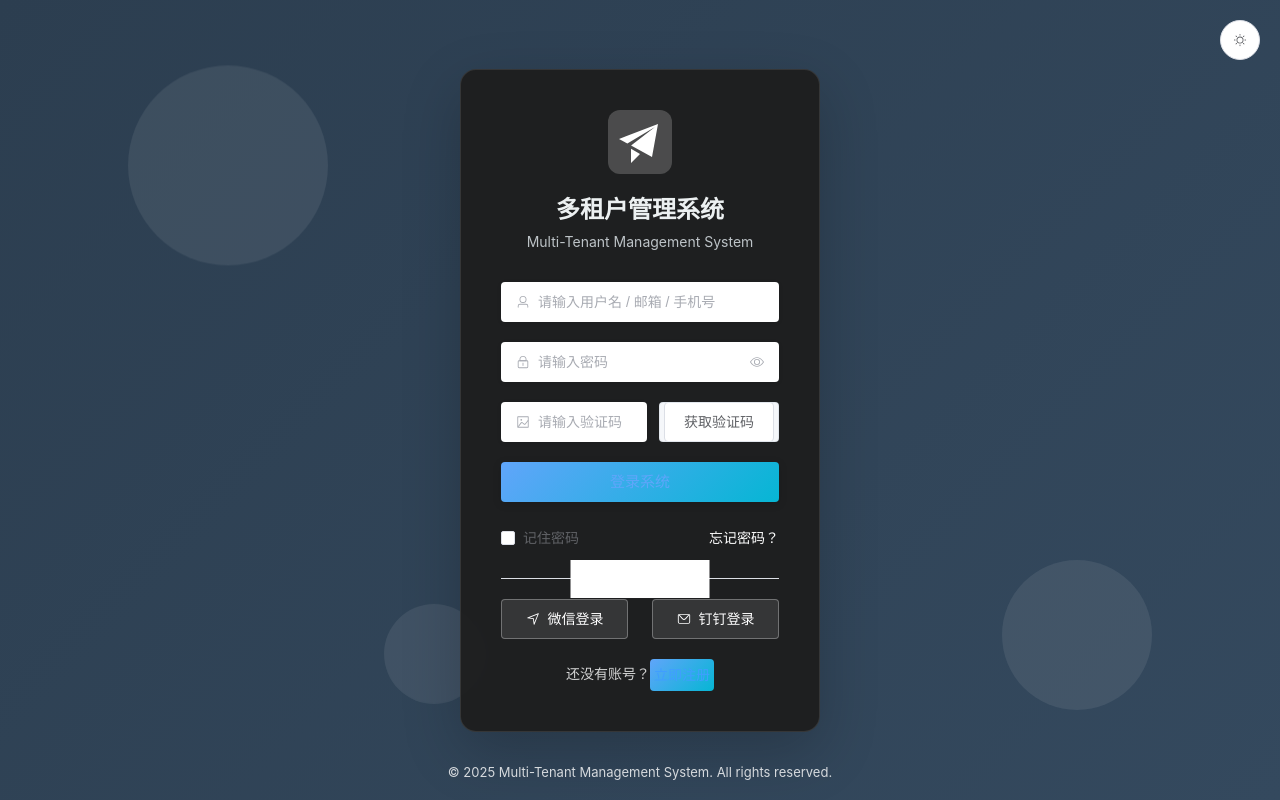
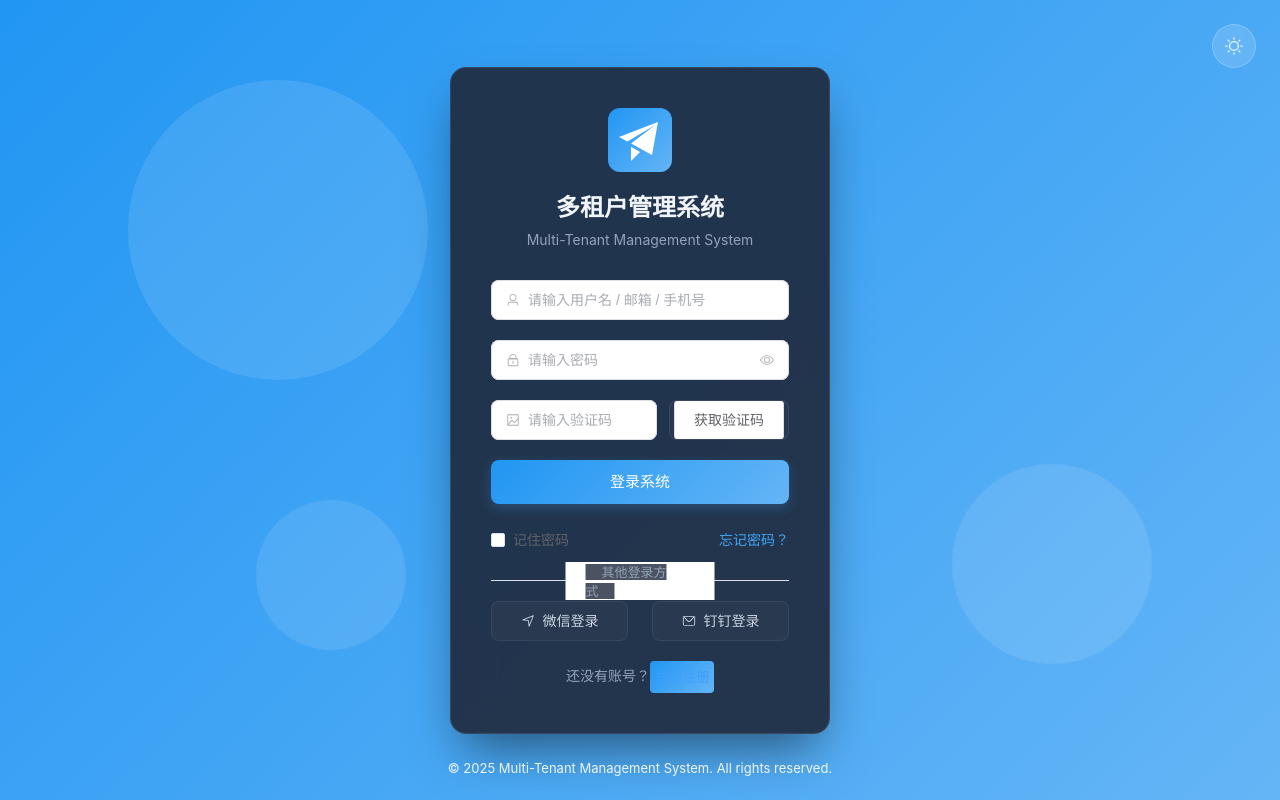
Before and after one commit to solate/admin, a Vue app in the folder frontend/: page /login in a window 1280 px wide. Both pictures are taken after a click on the button 1240 px from the left and 40 px from the top of the page. Built offline with nearby package versions, Linux system fonts and the light colour scheme; no server answers.

Commit message:
refactor(styles): 优化全局样式和主题变量
feat(Login): 改进登录页主题切换按钮和背景动画
style(Layout): 移除系统负载热力图组件并清理样式

```diff
--- a/frontend/src/styles/index.scss
+++ b/frontend/src/styles/index.scss
@@ -1,17 +1,19 @@
 // ===== 全局变量 - 商务蓝主题 =====
 :root {
-  // 主题色 - 商务蓝（浅色渐变）
-  --primary-color: #3b82f6;
-  --primary-light: #60a5fa;
-  --primary-dark: #2563eb;
-  --secondary-color: #06b6d4;
-  --accent-color: #6366f1;
+  // 主题色 - 专业商务蓝色系 (#1e88e5)
+  --primary-color: #1e88e5;
+  --primary-light: #42a5f5;
+  --primary-lighter: #64b5f6;
+  --primary-dark: #1976d2;
+  --primary-darker: #1565c0;
+  --secondary-color: #1976d2;
 
-  // 渐变色（更浅的天蓝渐变）
-  --gradient-primary: linear-gradient(135deg, #3b82f6 0%, #06b6d4 100%);
-  --gradient-primary-hover: linear-gradient(135deg, #60a5fa 0%, #22d3ee 100%);
+  // 渐变色 - 专业商务蓝色系渐变（从深到浅）
+  --gradient-primary: linear-gradient(135deg, #1976d2 0%, #42a5f5 100%);
+  --gradient-primary-hover: linear-gradient(135deg, #1e88e5 0%, #64b5f6 100%);
+  --gradient-primary-subtle: linear-gradient(135deg, rgba(30, 136, 229, 0.1) 0%, rgba(25, 118, 210, 0.1) 100%);
   --gradient-bg: linear-gradient(180deg, #f8fafc 0%, #f1f5f9 100%);
-  --gradient-glass: linear-gradient(135deg, rgba(255, 255, 255, 0.8) 0%, rgba(255, 255, 255, 0.6) 100%);
+  --gradient-glass: linear-gradient(135deg, rgba(255, 255, 255, 0.9) 0%, rgba(255, 255, 255, 0.7) 100%);
 
   // 状态颜色
   --success-color: #10b981;
@@ -20,8 +22,8 @@
   --info-color: #6366f1;
 
   // 文字颜色 - 亮色主题
-  --text-primary: #1e293b;
-  --text-regular: #475569;
+  --text-primary: #0f172a;
+  --text-regular: #334155;
   --text-secondary: #64748b;
   --text-placeholder: #94a3b8;
 
@@ -37,8 +39,9 @@
   --bg-glass: rgba(255, 255, 255, 0.8);
 
   // 光效
-  --glow-primary: 0 4px 12px rgba(37, 99, 235, 0.15);
-  --glow-hover: 0 6px 20px rgba(37, 99, 235, 0.25);
+  --glow-primary: 0 4px 12px rgba(30, 136, 229, 0.15);
+  --glow-hover: 0 6px 20px rgba(30, 136, 229, 0.25);
+  --glow-subtle: 0 2px 8px rgba(30, 136, 229, 0.08);
 
   // 布局
   --header-height: 64px;
@@ -55,8 +58,8 @@
   --box-shadow-large: 0 20px 25px -5px rgba(0, 0, 0, 0.05), 0 10px 10px -5px rgba(0, 0, 0, 0.02);
 
   // 过渡动画
-  --transition-base: all 0.2s cubic-bezier(0.4, 0, 0.2, 1);
-  --transition-fade: opacity 0.2s ease-in-out;
+  --transition-base: all 0.25s cubic-bezier(0.4, 0, 0.2, 1);
+  --transition-fade: opacity 0.25s ease-in-out;
 
   // 字体
   --font-family-base: "Inter", -apple-system, BlinkMacSystemFont, "Segoe UI", "Roboto", "Helvetica Neue", Arial, "PingFang SC", "Hiragino Sans GB", "Microsoft YaHei", sans-serif;
@@ -72,41 +75,49 @@
   --spacing-xl: 32px;
 }
 
-// 暗色主题
+// 暗色主题 - 完整支持
 [data-theme='dark'] {
-  --primary-color: #60a5fa;
-  --primary-light: #93c5fd;
-  --primary-dark: #3b82f6;
+  // 主题色 - 暗色模式下稍亮
+  --primary-color: #42a5f5;
+  --primary-light: #64b5f6;
+  --primary-lighter: #90caf9;
+  --primary-dark: #1e88e5;
+  --primary-darker: #1976d2;
 
-  --gradient-primary: linear-gradient(135deg, #60a5fa 0%, #06b6d4 100%);
-  --gradient-primary-hover: linear-gradient(135deg, #93c5fd 0%, #22d3ee 100%);
+  // 渐变色 - 暗色主题（从深到浅）
+  --gradient-primary: linear-gradient(135deg, #2196f3 0%, #64b5f6 100%);
+  --gradient-primary-hover: linear-gradient(135deg, #42a5f5 0%, #90caf9 100%);
+  --gradient-primary-subtle: linear-gradient(135deg, rgba(66, 165, 245, 0.2) 0%, rgba(33, 150, 243, 0.2) 100%);
   --gradient-bg: linear-gradient(180deg, #0f172a 0%, #1e293b 100%);
-  --gradient-glass: linear-gradient(135deg, rgba(30, 41, 59, 0.6) 0%, rgba(15, 23, 42, 0.4) 100%);
+  --gradient-glass: linear-gradient(135deg, rgba(30, 41, 59, 0.8) 0%, rgba(15, 23, 42, 0.6) 100%);
 
-  // 文字颜色
+  // 文字颜色 - 暗色主题
   --text-primary: #f1f5f9;
   --text-regular: #cbd5e1;
   --text-secondary: #94a3b8;
   --text-placeholder: #64748b;
 
-  // 边框颜色
-  --border-base: rgba(148, 163, 184, 0.2);
-  --border-light: rgba(51, 65, 85, 0.5);
-  --border-lighter: rgba(30, 41, 59, 0.5);
+  // 边框颜色 - 暗色主题
+  --border-base: rgba(71, 85, 105, 0.5);
+  --border-light: rgba(51, 65, 85, 0.6);
+  --border-lighter: rgba(30, 41, 59, 0.8);
 
-  // 背景颜色
-  --bg-white: rgba(30, 41, 59, 0.6);
+  // 背景颜色 - 暗色主题
+  --bg-white: rgba(30, 41, 59, 0.8);
   --bg-page: #0f172a;
   --bg-light: rgba(51, 65, 85, 0.5);
-  --bg-glass: rgba(30, 41, 59, 0.6);
+  --bg-glass: rgba(30, 41, 59, 0.7);
 
-  --glow-primary: 0 4px 12px rgba(59, 130, 246, 0.25);
-  --glow-hover: 0 6px 20px rgba(59, 130, 246, 0.4);
+  // 光效 - 暗色主题
+  --glow-primary: 0 4px 12px rgba(66, 165, 245, 0.25);
+  --glow-hover: 0 6px 20px rgba(66, 165, 245, 0.4);
+  --glow-subtle: 0 2px 8px rgba(66, 165, 245, 0.15);
 
-  --box-shadow: 0 4px 6px -1px rgba(0, 0, 0, 0.3), 0 2px 4px -1px rgba(0, 0, 0, 0.2);
-  --box-shadow-light: 0 10px 15px -3px rgba(0, 0, 0, 0.3);
-  --box-shadow-medium: 0 20px 25px -5px rgba(0, 0, 0, 0.4);
-  --box-shadow-large: 0 25px 50px -12px rgba(0, 0, 0, 0.5);
+  // 阴影 - 暗色主题
+  --box-shadow: 0 4px 6px -1px rgba(0, 0, 0, 0.4), 0 2px 4px -1px rgba(0, 0, 0, 0.3);
+  --box-shadow-light: 0 10px 15px -3px rgba(0, 0, 0, 0.4);
+  --box-shadow-medium: 0 20px 25px -5px rgba(0, 0, 0, 0.5);
+  --box-shadow-large: 0 25px 50px -12px rgba(0, 0, 0, 0.6);
 }
 
 // ===== 全局重置 =====
@@ -114,9 +125,14 @@
   box-sizing: border-box;
 }
 
-// Element Plus 变量覆盖
+// Element Plus 变量覆盖 - 亮色主题
 :root {
   --el-color-primary: var(--primary-color);
+  --el-color-primary-light-3: var(--primary-light);
+  --el-color-primary-light-5: var(--primary-lighter);
+  --el-color-primary-light-7: var(--primary-lighter);
+  --el-color-primary-dark-2: var(--primary-dark);
+
   --el-color-success: var(--success-color);
   --el-color-warning: var(--warning-color);
   --el-color-danger: var(--danger-color);
@@ -131,6 +147,7 @@
   --el-border-color-light: var(--border-light);
   --el-border-color-lighter: var(--border-lighter);
   --el-border-color-extra-light: var(--border-lighter);
+  --el-border-color-dark: var(--border-base);
 
   --el-bg-color: var(--bg-white);
   --el-bg-color-page: var(--bg-page);
@@ -146,6 +163,24 @@
   --el-box-shadow-light: var(--box-shadow-light);
   --el-box-shadow-base: var(--box-shadow-medium);
   --el-box-shadow-dark: var(--box-shadow-large);
+
+  --el-disabled-bg-color: var(--bg-light);
+}
+
+// Element Plus 暗色主题覆盖
+[data-theme='dark'] {
+  --el-bg-color: var(--bg-white);
+  --el-bg-color-page: var(--bg-page);
+  --el-bg-color-overlay: var(--bg-light);
+
+  --el-fill-color-blank: var(--bg-white);
+  --el-fill-color-light: var(--bg-light);
+  --el-fill-color-lighter: var(--border-lighter);
+  --el-fill-color-extra-light: var(--bg-page);
+  --el-fill-color-dark: var(--border-base);
+
+  --el-disabled-bg-color: var(--bg-light);
+  --el-mask-color: rgba(0, 0, 0, 0.7);
 }
 
 html, body {
@@ -305,7 +340,6 @@ html, body {
 }
 
 // ===== Element Plus 组件优化 =====
-// 全局文本按钮样式 - 移除边框
 .el-button--text {
   border: none !important;
   background: transparent !important;
@@ -315,15 +349,13 @@ html, body {
   }
 }
 
-.el-button {
-  &.el-button--primary {
+.el-button.el-button--primary {
   background: var(--gradient-primary);
   border: none;
 
   &:hover,
   &:focus {
     background: var(--gradient-primary-hover);
-    }
   }
 }
 
@@ -369,25 +401,141 @@ html, body {
   }
 }
 
-.el-input {
-  .el-input__wrapper {
+.el-input .el-input__wrapper {
   border-radius: var(--border-radius);
   transition: var(--transition-base);
 
   &.is-focused {
-      box-shadow: 0 0 0 2px rgba(37, 99, 235, 0.1);
-    }
+    box-shadow: 0 0 0 2px rgba(30, 136, 229, 0.1);
   }
 }
 
 .el-dialog {
   border-radius: var(--border-radius-large);
   box-shadow: var(--box-shadow-large);
+  background: var(--bg-white);
 }
 
 .el-drawer {
   --el-drawer-bg-color: var(--bg-white);
   border-radius: var(--border-radius-large) 0 0 var(--border-radius-large);
+}
+
+.el-dropdown-menu {
+  background: var(--bg-white);
+  border-color: var(--border-base);
+
+  .el-dropdown-menu__item {
+    color: var(--text-regular);
+
+    &:hover {
+      background: var(--bg-light);
+      color: var(--primary-color);
+    }
+  }
+}
+
+// ===== 侧边栏菜单样式 - 统一风格 =====
+.el-menu {
+  border: none;
+  background: transparent;
+
+  // 一级菜单项
+  .el-menu-item {
+    border-radius: var(--border-radius);
+    margin: 2px 12px;
+    height: 40px;
+    line-height: 40px;
+    color: var(--text-regular);
+    transition: var(--transition-base);
+
+    &:hover {
+      background: var(--gradient-primary-subtle);
+      color: var(--primary-color);
+    }
+
+    &.is-active {
+      background: var(--gradient-primary);
+      color: white;
+
+      .el-icon {
+        color: white;
+      }
+    }
+
+    .el-icon {
+      color: var(--text-secondary);
+      transition: var(--transition-base);
+    }
+
+    &.is-active .el-icon {
+      color: white;
+    }
+  }
+
+  // 二级菜单容器
+  .el-sub-menu {
+    .el-sub-menu__title {
+      border-radius: var(--border-radius);
+      margin: 2px 12px;
+      height: 40px;
+      line-height: 40px;
+      color: var(--text-regular);
+      transition: var(--transition-base);
+
+      &:hover {
+        background: var(--gradient-primary-subtle);
+        color: var(--primary-color);
+
+        .el-icon {
+          color: var(--primary-color);
+        }
+      }
+
+      .el-icon {
+        color: var(--text-secondary);
+        transition: var(--transition-base);
+      }
+
+      .el-sub-menu__icon-arrow {
+        color: var(--text-secondary);
+      }
+    }
+
+    // 二级子菜单
+    .el-menu {
+      background: transparent;
+      padding: 4px 0;
+
+      .el-menu-item {
+        color: var(--text-secondary);
+        padding-left: 52px !important;
+        height: 36px;
+        line-height: 36px;
+        min-width: unset;
+
+        &:hover {
+          background: var(--gradient-primary-subtle);
+          color: var(--primary-color);
+        }
+
+        &.is-active {
+          background: var(--gradient-primary);
+          color: white;
+        }
+      }
+    }
+
+    &.is-active {
+      .el-sub-menu__title {
+        color: var(--primary-color);
+
+        .el-icon {
+          color: var(--primary-color);
+        }
+      }
+    }
+  }
 }
 
 // ===== 动画 =====
@@ -416,25 +564,12 @@ html, body {
   opacity: 0;
 }
 
-// ===== 响应式 =====
-@media (max-width: 768px) {
-  :root {
-    --sidebar-width: 100%;
-  }
-}
-
 // ===== 表格操作按钮优化 =====
-.el-table {
-  .el-table__body-wrapper {
-    .el-table__body {
-      .el-table__row {
-        .el-table__cell {
-          &:last-child {
+.el-table .el-table__body-wrapper .el-table__body .el-table__row .el-table__cell:last-child {
   .cell {
     white-space: nowrap;
   }
 
-            // 操作按钮样式 - 移除边框，保持一行
   .el-button {
     border: none !important;
     background: transparent !important;
@@ -448,55 +583,16 @@ html, body {
     &.el-button--text {
       &:hover {
         background: var(--bg-light);
-                }
-              }
-            }
-          }
-        }
+        color: var(--primary-color);
       }
     }
   }
 }
 
-// ===== 侧边栏二级菜单样式统一 =====
-.el-menu {
-  .el-sub-menu {
-    .el-sub-menu__title {
-      border-radius: var(--border-radius);
-      margin: 2px 12px;
-      height: 40px;
-      line-height: 40px;
-
-      &:hover {
-        background: var(--bg-light);
-        color: var(--primary-color);
-      }
-    }
-
-    .el-menu {
-      background: var(--bg-light);
-      padding: 4px 0;
-
-      .el-menu-item {
-        color: var(--text-secondary);
-        border-radius: var(--border-radius);
-        margin: 2px 12px;
-        padding-left: 52px !important;
-        height: 36px;
-        line-height: 36px;
-        min-width: unset;
-
-        &:hover {
-          background: rgba(59, 130, 246, 0.1);
-          color: var(--primary-color);
-        }
-
-        &.is-active {
-          background: var(--gradient-primary);
-          color: white;
-        }
-      }
-    }
+// ===== 响应式 =====
+@media (max-width: 768px) {
+  :root {
+    --sidebar-width: 100%;
   }
 }
 
--- a/frontend/src/views/Login.vue
+++ b/frontend/src/views/Login.vue
@@ -9,12 +9,12 @@
 
     <!-- 主题切换按钮 -->
     <div class="theme-toggle">
-      <el-button
-        :icon="themeStore.theme === 'light' ? 'Moon' : 'Sunny'"
-        circle
-        @click="themeStore.toggleTheme()"
-        size="large"
-      />
+      <el-button text @click="themeStore.toggleTheme()" class="theme-btn">
+        <el-icon :size="20">
+          <Moon v-if="themeStore.theme === 'light'" />
+          <Sunny v-else />
+        </el-icon>
+      </el-button>
     </div>
 
     <!-- 登录表单 -->
@@ -288,7 +288,7 @@ function goToRegister() {
   flex-direction: column;
   align-items: center;
   justify-content: center;
-  background: linear-gradient(135deg, var(--primary-color) 0%, var(--primary-dark) 100%);
+  background: var(--gradient-primary);
   overflow: hidden;
 
   // 背景装饰
@@ -304,30 +304,30 @@ function goToRegister() {
     .bg-shape {
       position: absolute;
       border-radius: 50%;
-      background: rgba(255, 255, 255, 0.08);
-      animation: float 6s ease-in-out infinite;
+      background: rgba(255, 255, 255, 0.1);
+      animation: float 8s ease-in-out infinite;
 
       &.bg-shape-1 {
-        width: 200px;
-        height: 200px;
+        width: 300px;
+        height: 300px;
         top: 10%;
         left: 10%;
         animation-delay: 0s;
       }
 
       &.bg-shape-2 {
-        width: 150px;
-        height: 150px;
-        top: 70%;
+        width: 200px;
+        height: 200px;
+        top: 60%;
         right: 10%;
         animation-delay: 2s;
       }
 
       &.bg-shape-3 {
-        width: 100px;
-        height: 100px;
-        bottom: 10%;
-        left: 30%;
+        width: 150px;
+        height: 150px;
+        bottom: 15%;
+        left: 20%;
         animation-delay: 4s;
       }
     }
@@ -336,9 +336,25 @@ function goToRegister() {
   // 主题切换按钮
   .theme-toggle {
     position: absolute;
-    top: 20px;
-    right: 20px;
+    top: 24px;
+    right: 24px;
     z-index: 10;
+
+    .theme-btn {
+      color: rgba(255, 255, 255, 0.9);
+      background: rgba(255, 255, 255, 0.15);
+      backdrop-filter: blur(10px);
+      border: 1px solid rgba(255, 255, 255, 0.2);
+      border-radius: 50%;
+      width: 44px;
+      height: 44px;
+      padding: 0;
+
+      &:hover {
+        background: rgba(255, 255, 255, 0.25);
+        color: white;
+      }
+    }
   }
 
   // 登录内容区域
@@ -346,16 +362,16 @@ function goToRegister() {
     position: relative;
     z-index: 1;
     width: 100%;
-    max-width: 400px;
+    max-width: 420px;
     padding: 20px;
   }
 
   .login-form {
-    background: rgba(255, 255, 255, 0.95);
-    backdrop-filter: blur(10px);
-    border-radius: 16px;
+    background: var(--bg-white);
+    backdrop-filter: blur(20px);
+    border-radius: var(--border-radius-xl);
     padding: 40px;
-    box-shadow: 0 20px 60px rgba(0, 0, 0, 0.2);
+    box-shadow: 0 25px 50px -12px rgba(0, 0, 0, 0.25);
     border: 1px solid rgba(255, 255, 255, 0.2);
 
     .login-header {
@@ -368,8 +384,8 @@ function goToRegister() {
         justify-content: center;
         width: 64px;
         height: 64px;
-        background: rgba(255, 255, 255, 0.2);
-        border-radius: 12px;
+        background: var(--gradient-primary);
+        border-radius: var(--border-radius-large);
         margin-bottom: 16px;
 
         .logo-icon {
@@ -394,20 +410,6 @@ function goToRegister() {
     .login-form-inner {
       .el-form-item {
         margin-bottom: 20px;
-
-        :deep(.el-input__wrapper) {
-          box-shadow: 0 1px 4px rgba(0, 0, 0, 0.1);
-          border-radius: 4px;
-          transition: all 0.3s ease;
-
-          &:hover {
-            box-shadow: 0 2px 6px rgba(0, 0, 0, 0.12);
-          }
-
-          &.is-focus {
-            box-shadow: 0 0 0 2px var(--primary-light);
-          }
-        }
       }
 
       .captcha-container {
@@ -423,18 +425,18 @@ function goToRegister() {
           width: 120px;
           height: 40px;
           cursor: pointer;
-          border-radius: 4px;
+          border-radius: var(--border-radius);
           overflow: hidden;
           border: 1px solid var(--border-base);
-          background: #f5f7fa;
+          background: var(--bg-light);
           display: flex;
           align-items: center;
           justify-content: center;
-          transition: all 0.3s ease;
+          transition: var(--transition-base);
 
           &:hover {
-            border-color: #667eea;
-            box-shadow: 0 2px 8px rgba(102, 126, 234, 0.3);
+            border-color: var(--primary-color);
+            box-shadow: var(--glow-primary);
           }
 
           img {
@@ -447,20 +449,19 @@ function goToRegister() {
 
       .login-button {
         width: 100%;
-        height: 40px;
+        height: 44px;
         font-size: 15px;
         font-weight: 500;
-        border-radius: 4px;
-        background-color: white;
-        color: var(--primary-color);
+        border-radius: var(--border-radius);
+        background: var(--gradient-primary);
         border: none;
-        box-shadow: 0 2px 8px rgba(0, 0, 0, 0.15);
-        transition: all 0.3s ease;
+        box-shadow: var(--glow-primary);
+        transition: var(--transition-base);
 
         &:hover {
-          background-color: rgba(255, 255, 255, 0.9);
+          background: var(--gradient-primary-hover);
+          box-shadow: var(--glow-hover);
           transform: translateY(-1px);
-          box-shadow: 0 4px 12px rgba(0, 0, 0, 0.2);
         }
 
         &:active {
@@ -475,8 +476,7 @@ function goToRegister() {
         margin-bottom: 20px;
 
         .el-button--text {
-          color: white;
-          font-weight: 400;
+          color: var(--primary-color);
 
           &:hover {
             opacity: 0.8;
@@ -488,10 +488,10 @@ function goToRegister() {
         margin: 24px 0 20px;
 
         .divider-text {
-          color: rgba(255, 255, 255, 0.8);
+          color: var(--text-secondary);
           font-size: 13px;
           padding: 0 16px;
-          background: rgba(255, 255, 255, 0.95);
+          background: var(--bg-white);
         }
       }
 
@@ -503,15 +503,16 @@ function goToRegister() {
         .social-btn {
           flex: 1;
           height: 40px;
-          border-radius: 4px;
-          border: 1px solid rgba(255, 255, 255, 0.3);
-          background: rgba(255, 255, 255, 0.1);
-          color: white;
-          transition: all 0.3s ease;
+          border-radius: var(--border-radius);
+          border: 1px solid var(--border-base);
+          background: var(--bg-light);
+          color: var(--text-regular);
+          transition: var(--transition-base);
 
           &:hover {
-            background: rgba(255, 255, 255, 0.2);
-            border-color: rgba(255, 255, 255, 0.5);
+            background: var(--bg-page);
+            border-color: var(--primary-color);
+            color: var(--primary-color);
             transform: translateY(-1px);
           }
         }
@@ -519,7 +520,7 @@ function goToRegister() {
 
       .register-link {
         text-align: center;
-        color: rgba(255, 255, 255, 0.8);
+        color: var(--text-secondary);
         font-size: 14px;
 
         .el-button {
@@ -533,9 +534,9 @@ function goToRegister() {
   // 版权信息
   .copyright {
     position: absolute;
-    bottom: 20px;
+    bottom: 24px;
     text-align: center;
-    color: rgba(255, 255, 255, 0.8);
+    color: rgba(255, 255, 255, 0.9);
     font-size: 13px;
     z-index: 1;
 
@@ -548,10 +549,47 @@ function goToRegister() {
 // 浮动动画
 @keyframes float {
   0%, 100% {
-    transform: translateY(0);
+    transform: translateY(0) rotate(0deg);
   }
   50% {
-    transform: translateY(-20px);
+    transform: translateY(-30px) rotate(5deg);
+  }
+}
+
+// 暗色主题适配
+[data-theme='dark'] {
+  .login-container {
+    .login-form {
+      background: rgba(30, 41, 59, 0.9);
+      border: 1px solid rgba(255, 255, 255, 0.1);
+      box-shadow: 0 25px 50px -12px rgba(0, 0, 0, 0.5);
+
+      .system-title {
+        color: var(--text-primary);
+      }
+
+      .system-subtitle {
+        color: var(--text-secondary);
+      }
+
+      .divider-text {
+        background: rgba(30, 41, 59, 0.9);
+      }
+
+      .social-btn {
+        background: rgba(51, 65, 85, 0.5);
+        border-color: var(--border-base);
+        color: var(--text-regular);
+
+        &:hover {
+          background: rgba(71, 85, 105, 0.5);
+        }
+      }
+
+      .register-link {
+        color: var(--text-secondary);
+      }
+    }
   }
 }
 
@@ -563,24 +601,14 @@ function goToRegister() {
     .login-form {
       padding: 30px 20px;
     }
-  }
-}
 
-// 暗色主题适配
-[data-theme='dark'] {
-  .login-container {
-    background: linear-gradient(135deg, #2c3e50 0%, #34495e 100%);
+    .theme-toggle {
+      top: 16px;
+      right: 16px;
 
-    .login-form {
-      background: rgba(30, 30, 30, 0.95);
-      border: 1px solid rgba(255, 255, 255, 0.1);
-
-      .system-title {
-        color: #ecf0f1;
-      }
-
-      .system-subtitle {
-        color: #bdc3c7;
+      .theme-btn {
+        width: 40px;
+        height: 40px;
       }
     }
   }
```
Also changed, not shown: frontend/src/views/Layout.vue (+3 -36 lines). Lines whose indentation alone changed are shown as unchanged.
